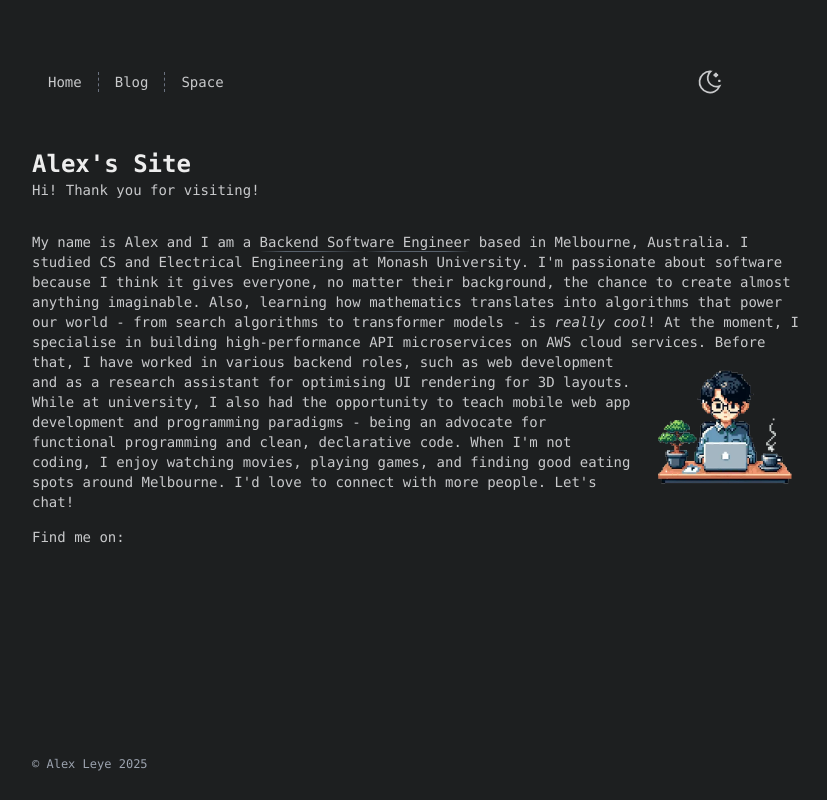
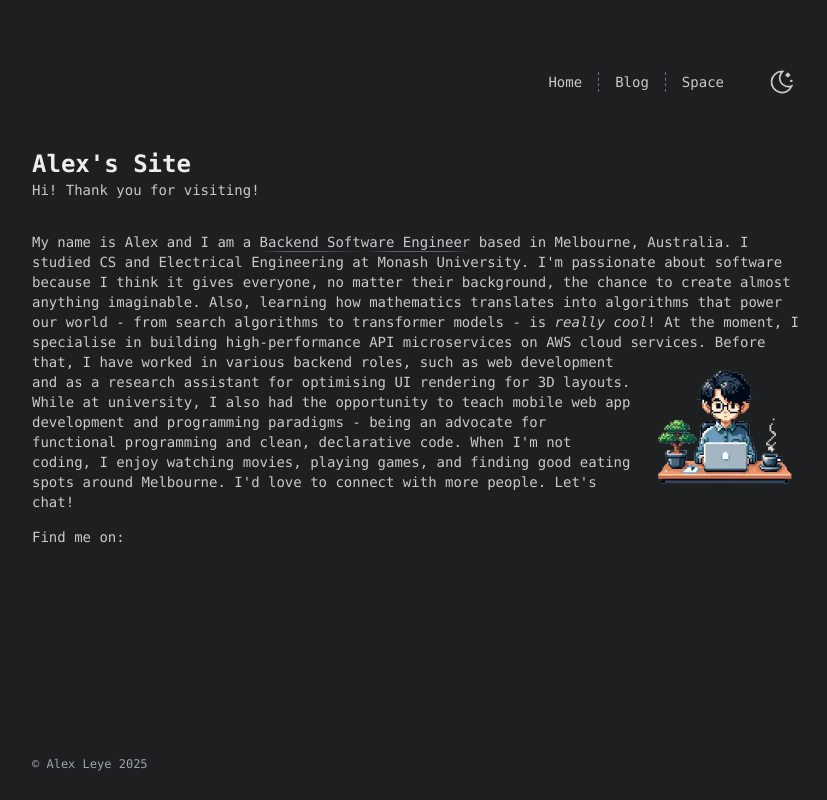
Before and after one commit to anley1/my-site, an Astro site: page / in a window 1280 px wide. Shown: the whole page, without its empty margins (224-1051 px from the left). Built offline with nearby package versions, Linux system fonts and the light colour scheme; Astro itself is replaced by a stand-in of ours; some icons are missing.

Commit message:
hamburger on left for mobile

```diff
--- a/src/components/Header.astro
+++ b/src/components/Header.astro
@@ -24,7 +24,7 @@ const navLinks: Array<{
     // },
 ];
 ---
-<header class="group relative mb-12 flex items-center justify-between text-right align-top gap-x-6 sm:pe-[4.5rem]">
+<header class="group relative mb-12 flex items-center justify-between sm:justify-end text-right align-top gap-x-6">
     <Hamburger />
     <nav
     class="nav-links flex justify-between sm:items-center divide-x divide-dashed divide-gray-500 sm:rounded-none"
```
